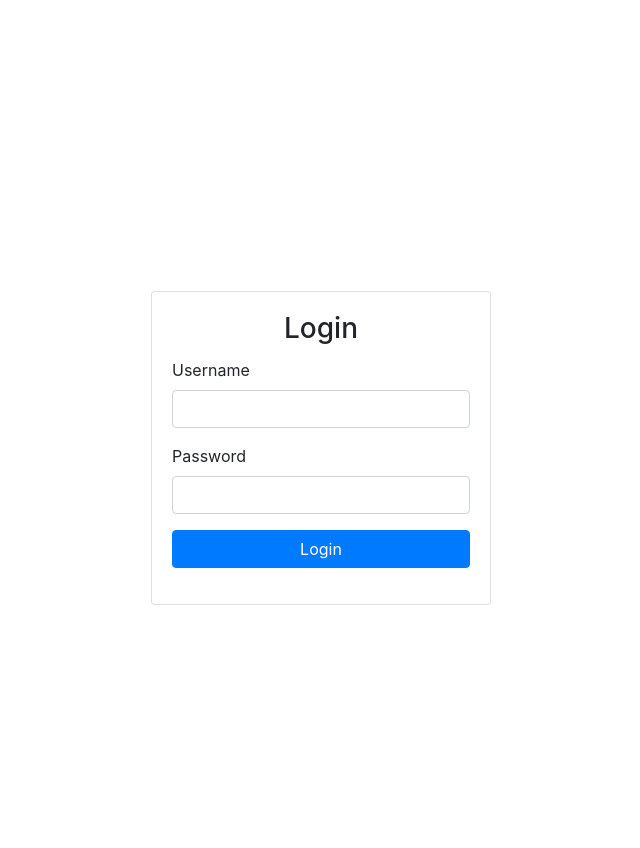
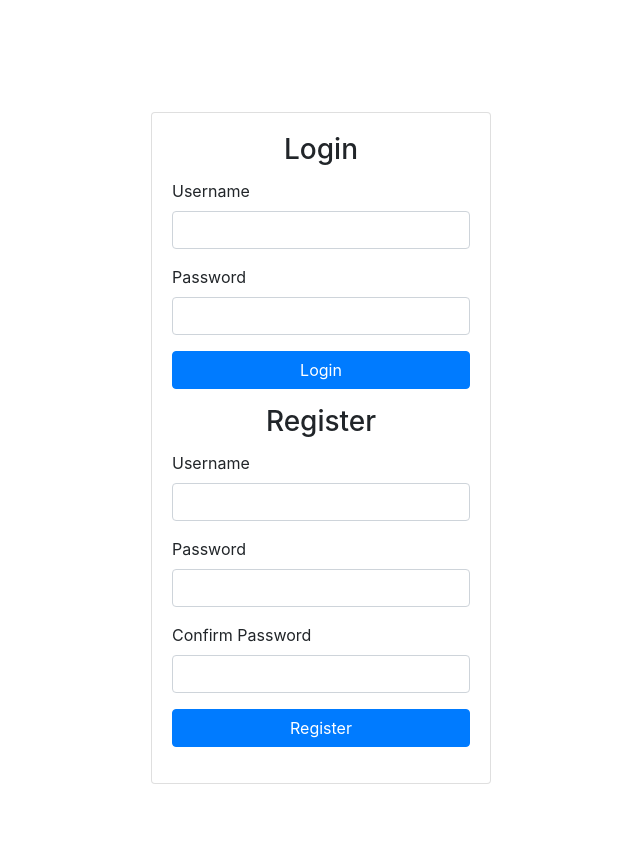
Before and after one commit to anandadika17/Pemograman-WEB, a PHP site: page /login.php in a window 1280 px wide. Shown: the part 56-904 px from the top of the page, without its empty margins (319-959 px from the left). Run offline with PHP 8.4, Linux system fonts and the light colour scheme; some libraries are stand-ins or nearby versions.

Commit message:
login.php

```diff
--- a/Web sederhana tanpa framework atau cms/login.php
+++ b/Web sederhana tanpa framework atau cms/login.php
@@ -3,6 +3,7 @@ session_start();
 require_once 'db.php';
 
 if ($_SERVER['REQUEST_METHOD'] == 'POST') {
+    if (isset($_POST['login'])) {
         $username = $_POST['username'];
         $password = $_POST['password'];
 
@@ -29,6 +30,41 @@ if ($_SERVER['REQUEST_METHOD'] == 'POST') {
             }
             $stmt->close();
         }
+    } elseif (isset($_POST['register'])) {
+        $username = $_POST['username'];
+        $password = $_POST['password'];
+        $confirm_password = $_POST['confirm_password'];
+
+        if ($password != $confirm_password) {
+            $register_err = "Passwords do not match.";
+        } else {
+            $sql = "SELECT id FROM users WHERE username = ?";
+            if ($stmt = $conn->prepare($sql)) {
+                $stmt->bind_param("s", $username);
+                $stmt->execute();
+                $stmt->store_result();
+
+                if ($stmt->num_rows == 1) {
+                    $register_err = "This username is already taken.";
+                } else {
+                    $stmt->close();
+
+                    $sql = "INSERT INTO users (username, password) VALUES (?, ?)";
+                    if ($stmt = $conn->prepare($sql)) {
+                        $hashed_password = password_hash($password, PASSWORD_DEFAULT);
+                        $stmt->bind_param("ss", $username, $hashed_password);
+
+                        if ($stmt->execute()) {
+                            header("location: login.php");
+                        } else {
+                            $register_err = "Something went wrong. Please try again later.";
+                        }
+                        $stmt->close();
+                    }
+                }
+            }
+        }
+    }
 }
 ?>
 
@@ -38,6 +74,9 @@ if ($_SERVER['REQUEST_METHOD'] == 'POST') {
         <?php
         if(isset($login_err)){
             echo '<div class="alert alert-danger">' . $login_err . '</div>';
+        }
+        if(isset($register_err)){
+            echo '<div class="alert alert-danger">' . $register_err . '</div>';
         }
         ?>
         <div class="card">
@@ -53,7 +92,26 @@ if ($_SERVER['REQUEST_METHOD'] == 'POST') {
                         <input type="password" name="password" class="form-control" required>
                     </div>
                     <div class="form-group">
-                        <input type="submit" class="btn btn-primary btn-block" value="Login">
+                        <input type="submit" name="login" class="btn btn-primary btn-block" value="Login">
+                    </div>
+                </form>
+
+                <h3 class="card-title text-center">Register</h3>
+                <form action="<?php echo htmlspecialchars($_SERVER["PHP_SELF"]); ?>" method="post">
+                    <div class="form-group">
+                        <label>Username</label>
+                        <input type="text" name="username" class="form-control" required>
+                    </div>
+                    <div class="form-group">
+                        <label>Password</label>
+                        <input type="password" name="password" class="form-control" required>
+                    </div>
+                    <div class="form-group">
+                        <label>Confirm Password</label>
+                        <input type="password" name="confirm_password" class="form-control" required>
+                    </div>
+                    <div class="form-group">
+                        <input type="submit" name="register" class="btn btn-primary btn-block" value="Register">
                     </div>
                 </form>
             </div>
```
Lines whose indentation alone changed are shown as unchanged.
